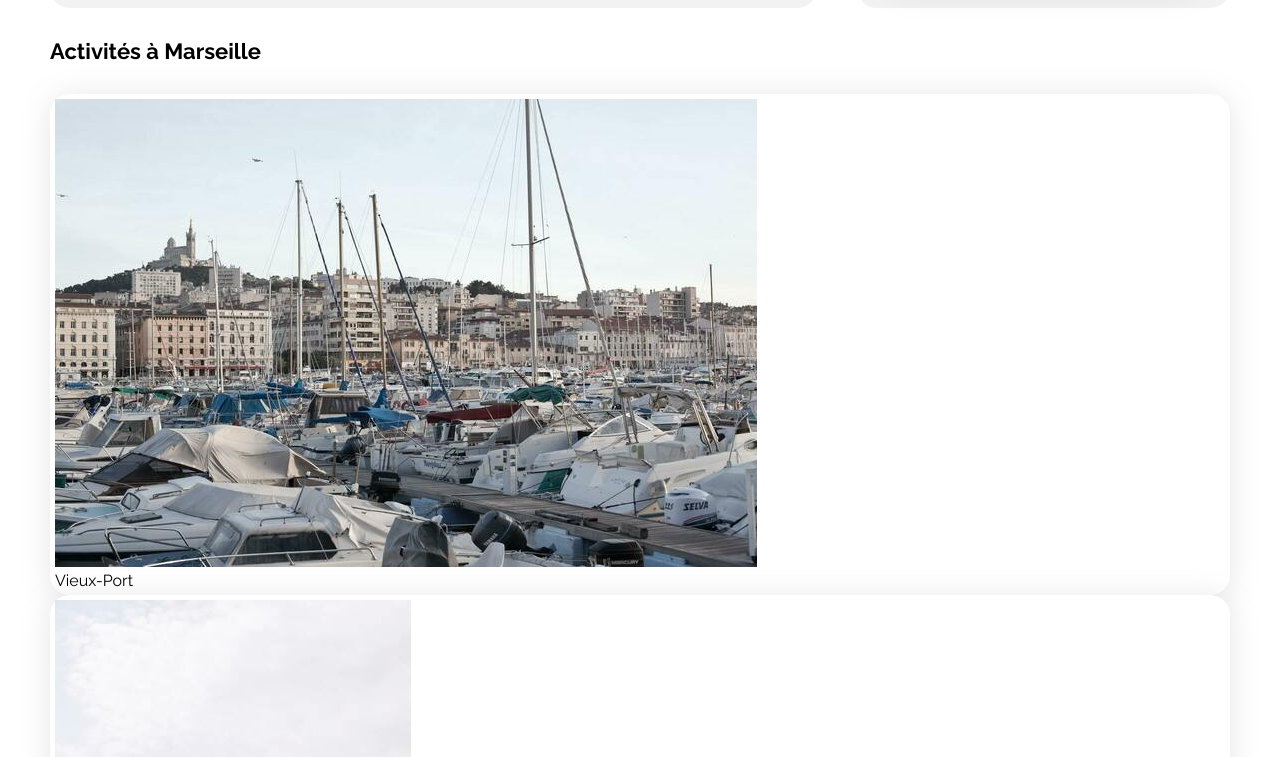
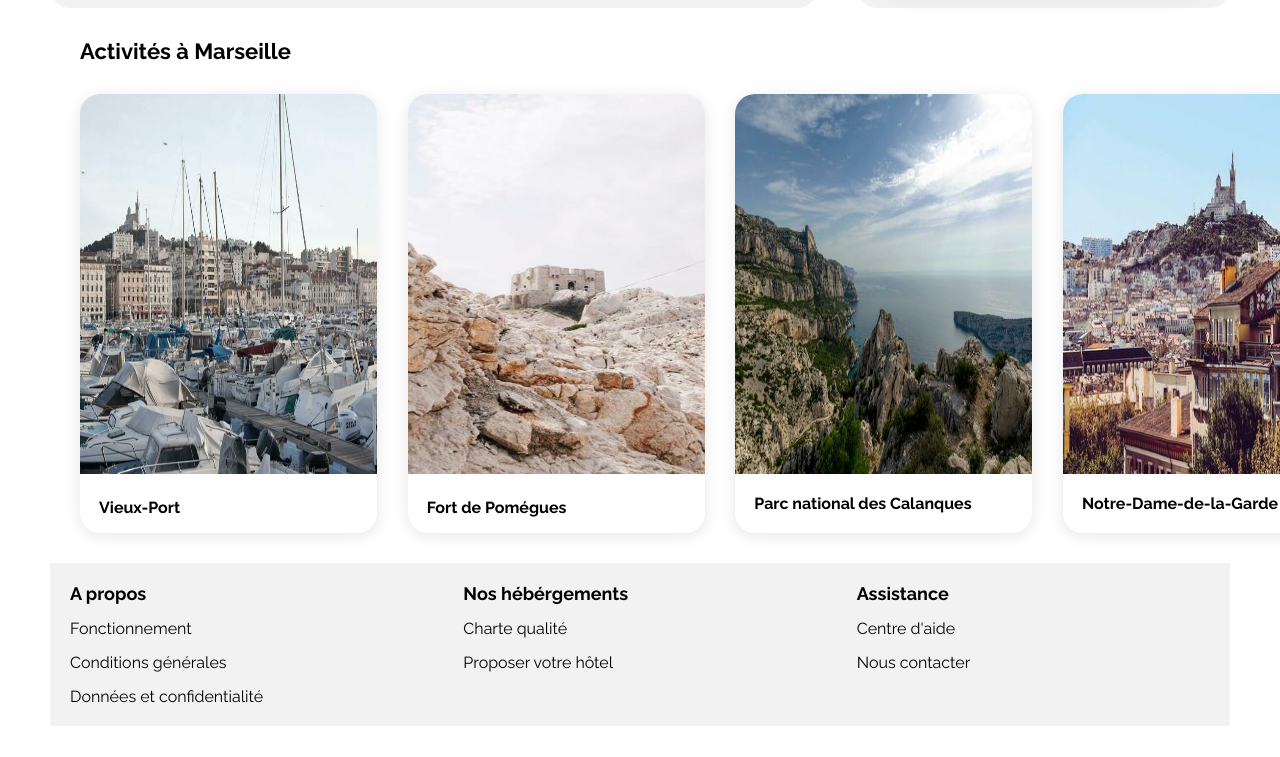
Before and after one commit to MihaiElectron/Booki-WebSite, a plain HTML site: page index.html in a window 1280 px wide. Shown: the part 1003-1760 px from the top of the page. After the commit the page ends 1729 px from the top, so only its background shows below. Drawn offline with Linux system fonts and the light colour scheme.

Commit message:
Mise en page d'Activités à Marseille + Footer

```diff
--- a/css/style.css
+++ b/css/style.css
@@ -384,10 +384,71 @@ article .card {
     display: flex;
     flex-direction: column;
     justify-content: space-between;
-    padding: 30px 0px;
+    padding: 30px;
     gap: 30px;
 }
 
+.activites-cards {
+    display: flex;
+    justify-content: space-between;
+    width: 1280px;
+    height: 439px;
+    gap: 30px;
+}
+
+.activite-card {
+    display: flex;
+    flex-direction: column;
+    border-radius: 20px;
+    box-shadow: 0px 3px 15px 0px #0000001A;
+
+}
+
+.activite-card img {
+    width: 297px;
+    height: 380px;
+    border-radius: 20px 20px 0px 0px;
+}
+
+.activite-card-txt {
+    padding: 20px 19px 20px 19px;
+}
+
+.activite-card-txt h4 {
+    display: flex;
+
+}
+
+/*** Footer ***/
+
+.footer {
+    display: flex;
+    justify-content: flex-start;
+    height: 163px;
+    background-color: #F2F2F2;
+}
+
+.footer-menu-container {
+    width: 446px;
+    display: flex;
+    flex-direction: column;
+    padding: 20px;
+    gap: 15px;
+}
+
+.footer ul {
+    list-style-type: none;
+    display: flex;
+    flex-direction: column;
+    gap: 15px;
+}
+
+.footer-title {
+    font-size: 18px;
+}
+.footer-link {
+    font-size: 16px;
+}
 
 
 /* Le code ci-dessous correspond à la version responsive uniquement */
--- a/index.html
+++ b/index.html
@@ -71,6 +71,9 @@
 
         <main>
             <div class="hebergements-and-populaires">
+
+                <!-- Hébérgements à Marseille -->
+
                 <section class="hebergements">
                     <div class="hebergements-title">
                         <h1>Hébérgements à Marseille</h2>
@@ -197,7 +200,8 @@
                     <i class="show-more">Afficher plus</i>
                 </section>
 
-                <!--- Hebergements populaires -->
+                <!-- Hebergements populaires -->
+
                 <section class="populaires">
                     <div class="populaires-title">
                         <h2 class="section-title">Les plus populaires</h2>
@@ -265,48 +269,75 @@
                 </section>
             </div>
 
+            <!-- Activités à Marseille -->
+
             <section class="activites">
                 <div class="activites-title">
                     <h3 class="section-title">Activités à Marseille</p>
                 </div>
-                <div class="activites-card">
-                    <a href="#">
-                        <article class="card">
+                <div class="activites-cards">
+                        <article class="activite-card">
+                            <a href="#">
                             <img src="images/activites/reno-laithienne.jpg" alt="Image du Vieux-Port Marseillais">
-                            <div class="card-txt">
-                                <p>Vieux-Port</p>
+                            <div class="activite-card-txt">
+                                <h4>Vieux-Port</h4>
                             </div>
+                            </a>
                         </article>
-                    </a>
-                    <a href="#">
-                        <article class="card">
+                        <article class="activite-card">
+                            <a href="#">
                             <img src="images/activites/paul-hermann.jpg" alt="Image du fort de Pomégues">
-                            <div class="card-txt">
-                                <p>Fort de Pomégues</p>
+                            <div class="activite-card-txt">
+                                <h4>Fort de Pomégues</h4>
                             </div>
+                            </a>
                         </article>
-                    </a>
-                    <a href="#">
-                        <article class="card">
+                        <article class="activite-card">
+                            <a href="#"></a>
                             <img src="images/activites/kilyan-sockalingum.jpg" alt="Image du Parc national des Calanques">
-                            <div class="card-txt">
-                                <p>Parc national des Calanques</p>
+                            <div class="activite-card-txt">
+                                <h4>Parc national des Calanques</h4>
                             </div>
+                            </a>
                         </article>
-                    </a>
-                    <a href="#">
-                        <article class="card">
+                        <article class="activite-card">
+                            <a href="#"></a>
                             <img src="images/activites/florian-wehde.jpg" alt="Image de Notre-Dame-de-la-Garde">
-                            <div class="card-txt">
-                                <p>Notre-Dame-de-la-Garde</p>
+                            <div class="activite-card-txt">
+                                <h4>Notre-Dame-de-la-Garde</h4>
                             </div>
+                            </a>
                         </article>
-                    </a>
+
                 </div>
             </section>
         </main>
+
         <footer>
-            <section class=""></section>
+            <section class="footer">
+                <div class="footer-menu-container">
+                    <h3 class="footer-title">A propos</h3>
+                    <ul class="footer-menu">
+                        <li><a class="footer-link" href="#">Fonctionnement</a></li>
+                        <li><a class="footer-link" href="#">Conditions générales</a></li>
+                        <li><a class="footer-link" href="#">Données et confidentialité</a></li>
+                    </ul>
+                </div>
+                <div class="footer-menu-container">
+                    <h3 class="footer-title">Nos hébérgements</h3>
+                    <ul class="footer-menu">
+                        <li><a class="footer-link" href="#">Charte qualité</a></li>
+                        <li><a class="footer-link" href="#">Proposer votre hôtel</a></li>
+                    </ul>
+                </div>
+                <div class="footer-menu-container">
+                    <h3 class="footer-title">Assistance</h3>
+                    <ul class="footer-menu">
+                        <li><a class="footer-link" href="#">Centre d'aide</a></li>
+                        <li><a class="footer-link" href="#">Nous contacter</a></li>
+                    </ul>
+                </div>
+            </section>
         </footer>
     </div>
 </body>
```
